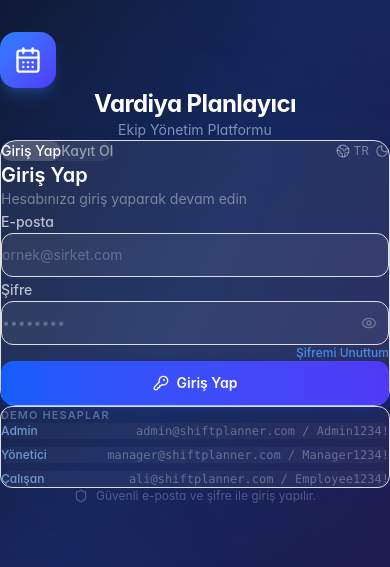
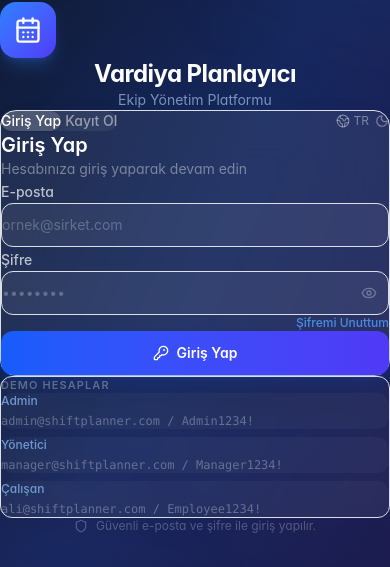
Before and after one commit to leskuy7/vardiya, a Next.js app in the folder shift-planner-web/: page /login in a window 390 px wide. Shown: the part 154-721 px from the top of the page. Built offline with nearby package versions, Linux system fonts and the light colour scheme; no server answers.

Commit message:
feat: Initialize API project and implement web client login/registration page.

```diff
--- a/shift-planner-web/src/app/(auth)/login/page.tsx
+++ b/shift-planner-web/src/app/(auth)/login/page.tsx
@@ -198,7 +198,7 @@ export default function LoginPage() {
           {/* Top Controls */}
           <div className="flex items-center justify-between mb-6">
             {/* Tab Switcher */}
-            <div className="flex rounded-xl bg-white/[0.06] p-1">
+            <div className="flex gap-1 rounded-xl bg-white/[0.06] p-1">
               <button
                 type="button"
                 onClick={() => setMode("login")}
@@ -433,9 +433,9 @@ export default function LoginPage() {
               { role: "Yönetici", email: "manager@shiftplanner.com", pass: "Manager1234!" },
               { role: "Çalışan", email: "ali@shiftplanner.com", pass: "Employee1234!" },
             ].map((d) => (
-              <div key={d.role} className="flex items-center justify-between rounded-lg bg-white/[0.03] px-3 py-2">
+              <div key={d.role} className="flex flex-col sm:flex-row sm:items-center justify-between gap-1 sm:gap-4 rounded-lg bg-white/[0.03] px-3 py-2">
                 <span className="text-xs font-medium text-blue-300/70">{d.role}</span>
-                <span className="text-xs text-white/30 font-mono">{d.email} / {d.pass}</span>
+                <span className="text-xs text-white/30 font-mono break-all">{d.email} / {d.pass}</span>
               </div>
             ))}
           </div>
```
Also changed, not shown: 1 other file (tests, documents, lock files or other folders).
